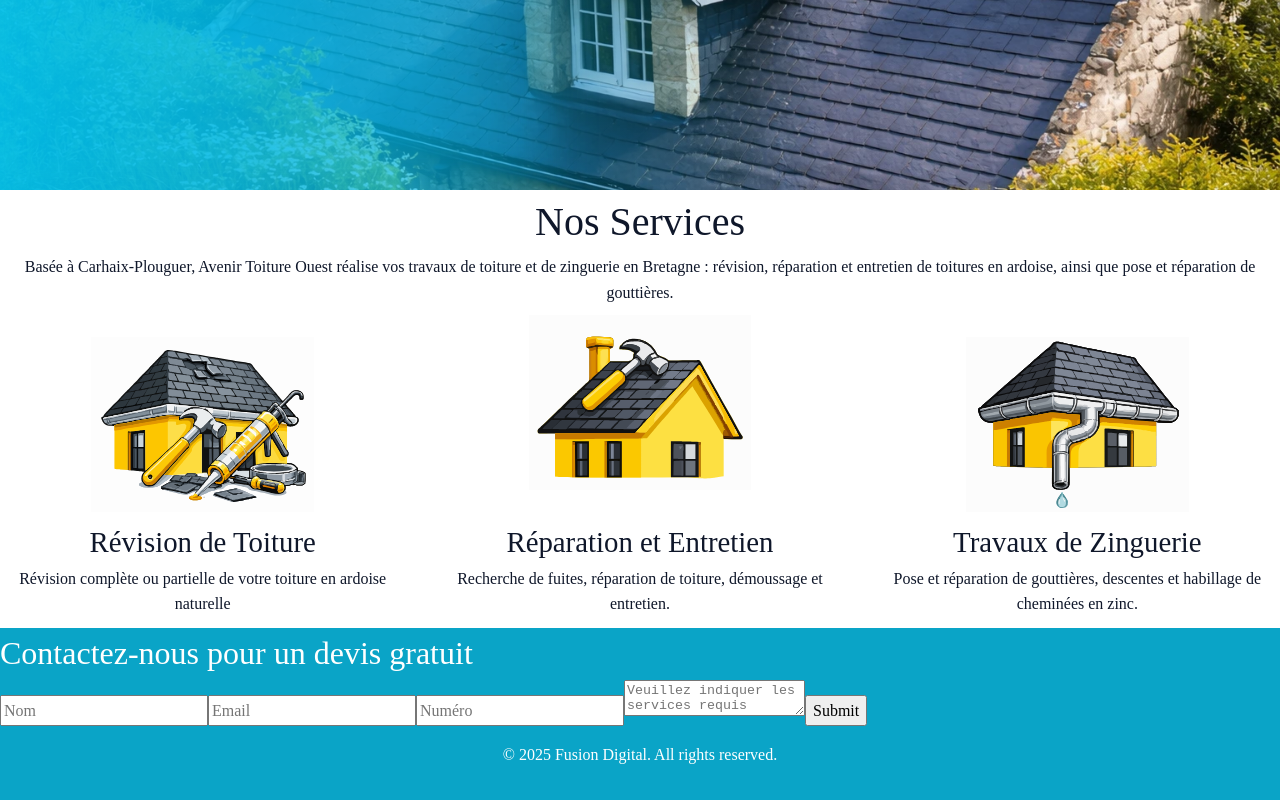
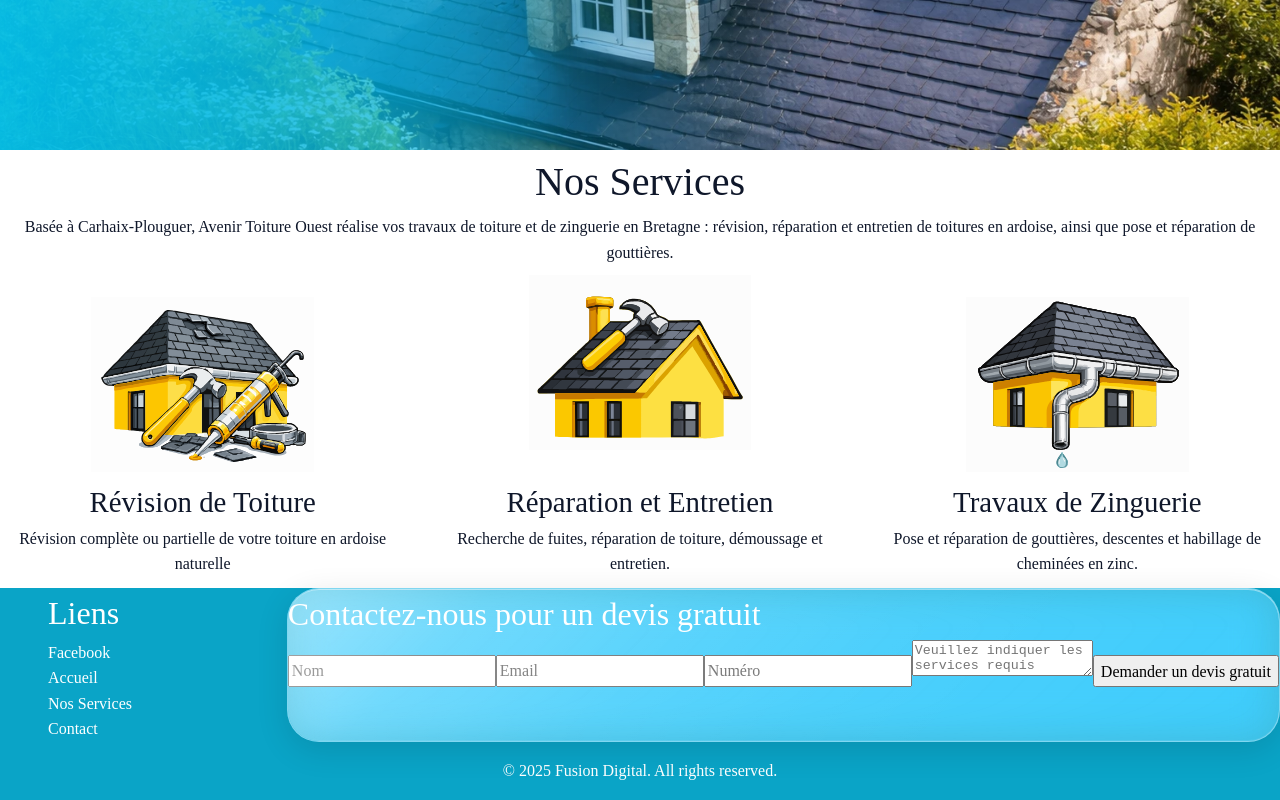
Before and after one commit to Charlirussell/Avenir-Toiture-Ouest, a React (Vite) app: page / in a window 1280 px wide. Shown: the part 450-1250 px from the top of the page. Built offline with nearby package versions, Linux system fonts and the light colour scheme.

Commit message:
Organised contact into tow sides. Added overlay to form

```diff
--- a/src/components/Contact/Contact.jsx
+++ b/src/components/Contact/Contact.jsx
@@ -22,16 +22,29 @@ const Contact = () => {
 
     return (
         <section id='contact' className='contact'>
-          <div className='contact-form'>
-            <h2>Contactez-nous pour un devis gratuit</h2>
-                <form onSubmit={onSubmit}>
-                    <input type="text" name="name" placeholder='Nom' required/>
-                    <input type="email" name="email" placeholder='Email'required/>
-                    <input type="tel" name="phone" placeholder='Numéro'/>
-                    <textarea name="message" placeholder='Veuillez indiquer les services requis' required></textarea>
-                    <button type="submit">Submit</button>
-                    <p>{result}</p>
-                </form>
+            <div className='contact-overlay'>
+                <div className='contact-wrapper'>
+                    <div className='contact-left'>
+                        <h2>Liens</h2>
+                        <ul className='contact-links'>
+                            <li><a href="https://www.facebook.com/avenirtoitureouest" target="_blank" rel="noopener noreferrer">Facebook</a></li>
+                            <li><a href='#home'>Accueil</a></li>
+                            <li><a href='#services'>Nos Services</a></li>
+                            <li><a href='#contact'>Contact</a></li>
+                        </ul>
+                    </div>
+                    <div className='contact-right'>
+                        <h2>Contactez-nous pour un devis gratuit</h2>
+                        <form className='contact-form' onSubmit={onSubmit}>
+                            <input type='text' name='name' placeholder='Nom' required />
+                            <input type='email' name='email' placeholder='Email' required />
+                            <input type='tel' name='phone' placeholder='Numéro' />
+                            <textarea name='message' placeholder='Veuillez indiquer les services requis' required></textarea>
+                            <button type='submit'>Demander un devis gratuit</button>
+                            {result && <p className='contact-result'>{result}</p>}
+                        </form>
+                    </div>
+                </div>
             </div>
         </section>
     )
--- a/src/components/Contact/Contact.scss
+++ b/src/components/Contact/Contact.scss
@@ -1 +1,58 @@
 @use '/src/styles/variables' as v;
+
+.contact-wrapper {
+    display: flex;
+}
+
+.contact-left {
+    flex: 1;
+    margin-left: 3em;
+}
+
+.contact-right {
+    position: relative;
+    background: rgba(255, 255, 255, 0.22);
+    backdrop-filter: blur(22px) saturate(180%);
+    -webkit-backdrop-filter: blur(22px) saturate(180%);
+    border: 1px solid rgba(255, 255, 255, 0.35);
+    border-radius: 2rem;
+    box-shadow:
+        0 8px 32px rgba(0, 0, 0, 0.12),
+        inset 0 1px 0 rgba(255, 255, 255, 0.45),
+        inset 0 -1px 0 rgba(255, 255, 255, 0.08);
+    overflow: hidden;
+}
+
+.contact-right::before {
+    content: "";
+    position: absolute;
+    inset: 0;
+    border-radius: inherit;
+    background: linear-gradient(
+        135deg,
+        rgba(255, 255, 255, 0.38) 0%,
+        rgba(255, 255, 255, 0.16) 18%,
+        rgba(255, 255, 255, 0.06) 38%,
+        rgba(255, 255, 255, 0.02) 55%,
+        rgba(255, 255, 255, 0) 70%
+    );
+    pointer-events: none;
+}
+
+.contact-right::after {
+    content: "";
+    position: absolute;
+    inset: -2px;
+    border-radius: inherit;
+    background: linear-gradient(
+        135deg,
+        rgba(255, 255, 255, 0.18),
+        rgba(255, 255, 255, 0.03)
+    );
+    filter: blur(18px);
+    z-index: -1;
+}
+
+.contact-form {
+
+}
--- a/src/components/Home/Home.scss
+++ b/src/components/Home/Home.scss
@@ -3,7 +3,7 @@
 .home {
   position: relative;
   width: 100%;
-  min-height: 80vh;
+  min-height: 75vh;
   overflow: hidden;
 }
 
@@ -13,7 +13,6 @@
   width: 100%;
   height: 100%;
   object-fit: cover;
-  object-position: center 40%;
 }
 
 .home::before {
```
